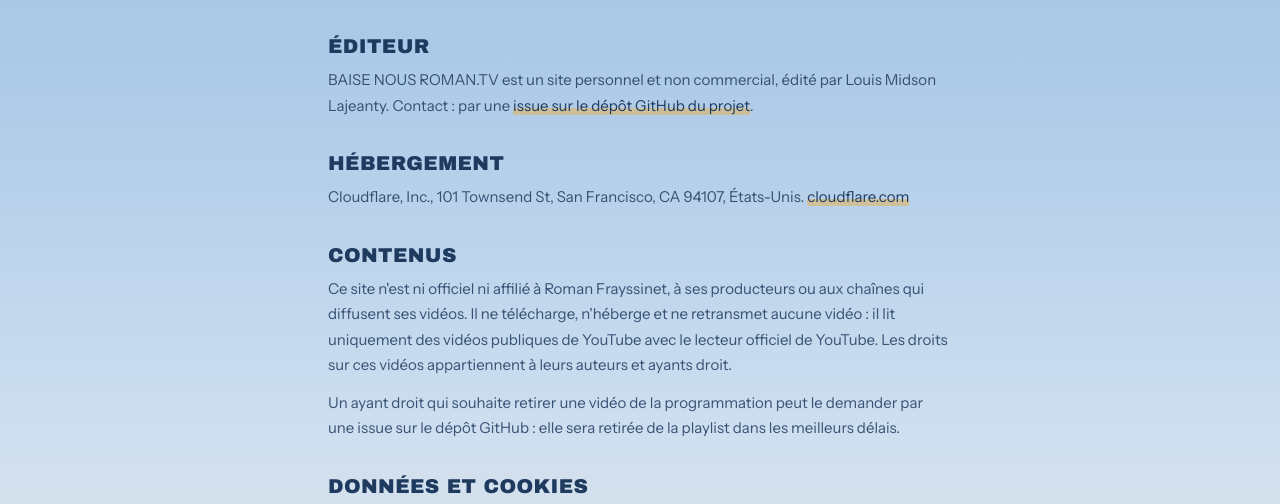
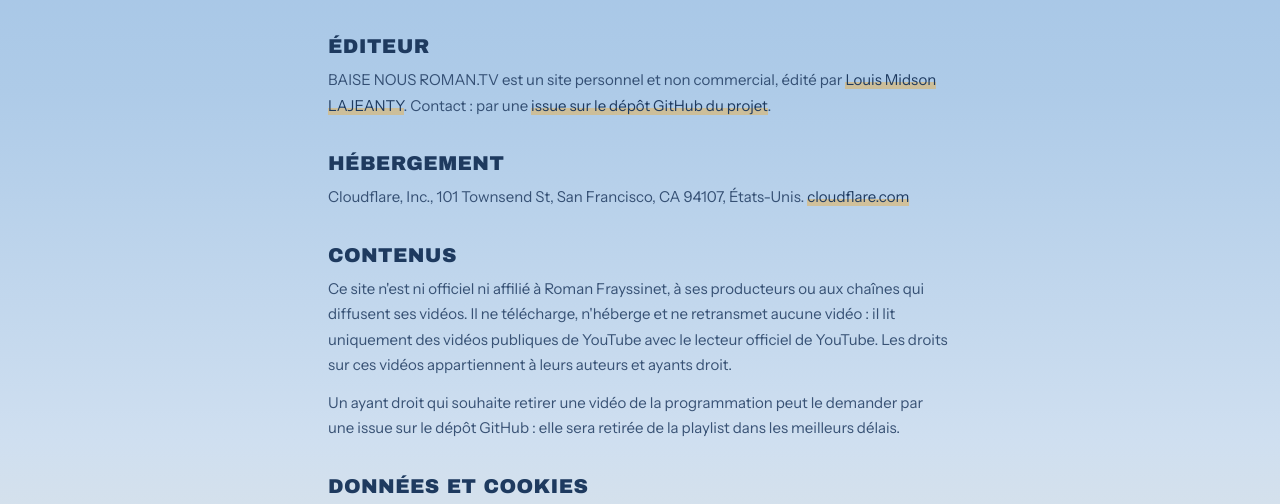
Before and after one commit to midsonlajeanty/baisenousroman.tv, a website built with Vite: page mentions-legales.html in a window 1280 px wide. Shown: the part 237-741 px from the top of the page. Built offline with nearby package versions, Linux system fonts and the light colour scheme; a web font is replaced by a local one.

Commit message:
docs(legal): link the publisher name to his github profile

```diff
--- a/mentions-legales.html
+++ b/mentions-legales.html
@@ -27,8 +27,9 @@
       <section>
         <h2>Éditeur</h2>
         <p>
-          BAISE NOUS ROMAN.TV est un site personnel et non commercial, édité par Louis Midson
-          Lajeanty. Contact : par une
+          BAISE NOUS ROMAN.TV est un site personnel et non commercial, édité par
+          <a href="https://github.com/midsonlajeanty" rel="noopener">Louis Midson LAJEANTY</a>.
+          Contact : par une
           <a href="https://github.com/midsonlajeanty/baisenousroman.tv/issues" rel="noopener"
             >issue sur le dépôt GitHub du projet</a
           >.
```
